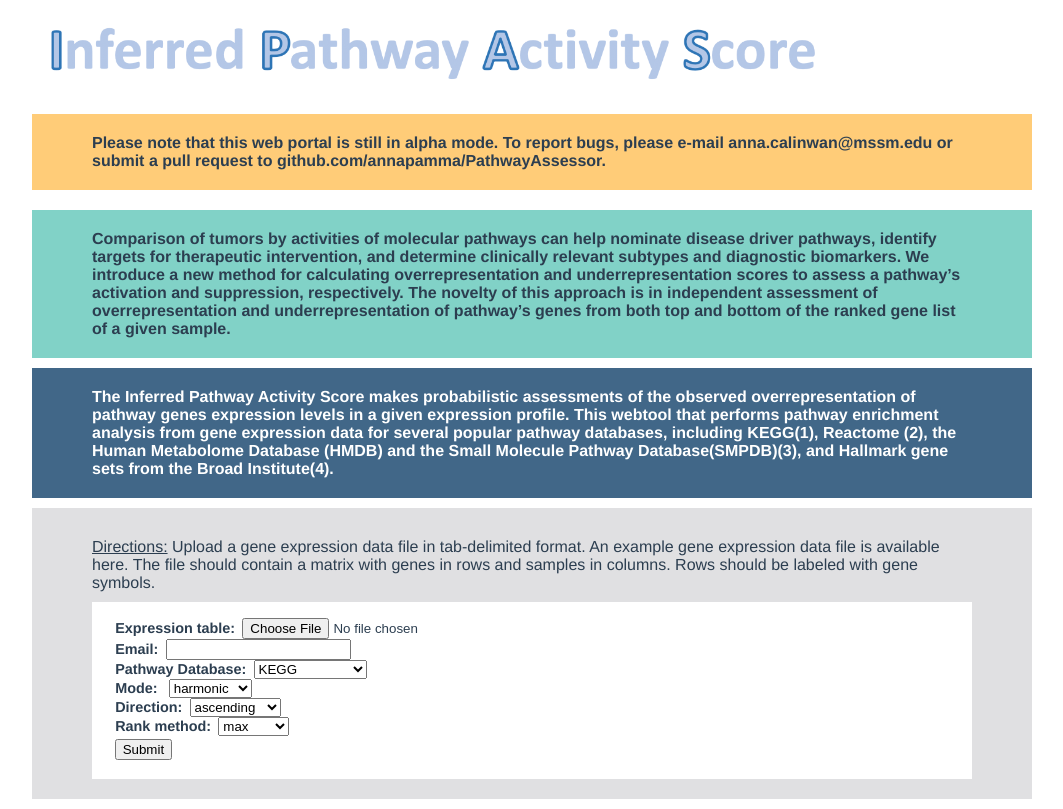
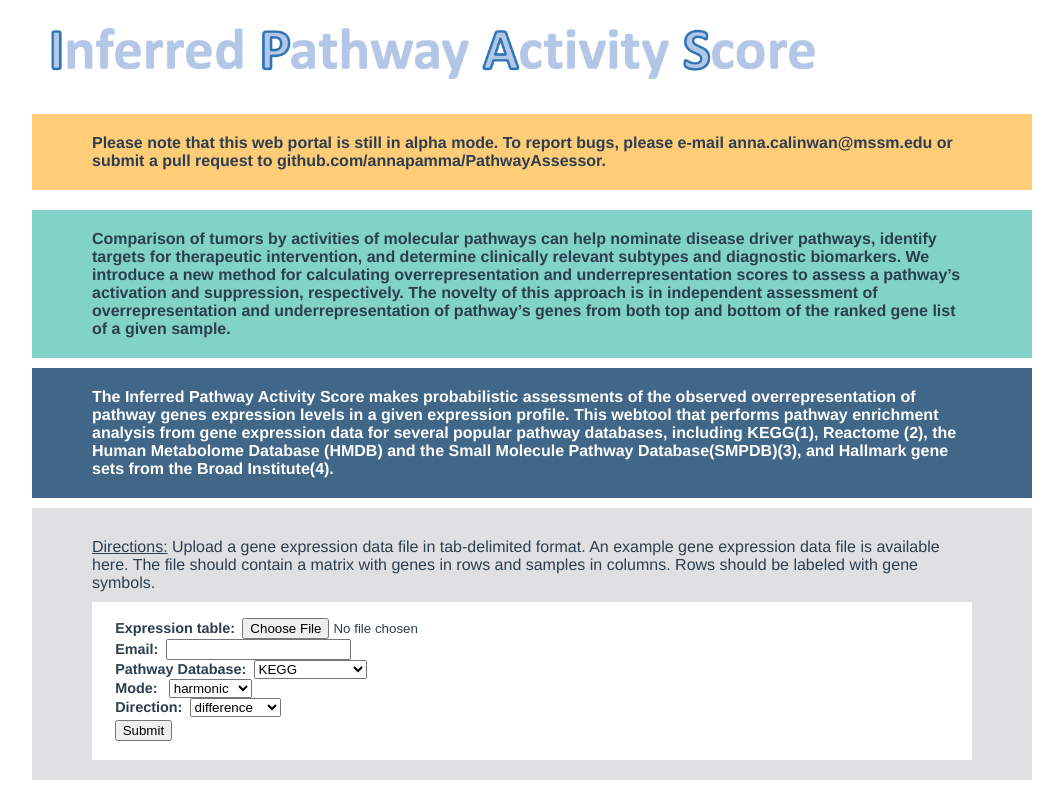
Before and after one commit to RevaLab/PathwayAssessor, a Vue app in the folder client/: page / in a window 1280 px wide. Shown: the whole page, without its empty margins (108-1171 px from the left). Built offline with nearby package versions, Linux system fonts and the light colour scheme.

Commit message:
adds difference to frontend

```diff
--- a/client/src/components/Input.vue
+++ b/client/src/components/Input.vue
@@ -39,11 +39,12 @@
             <div class="fieldset">
                 <label for="direction">Direction:</label>
                 <select id="direction" v-model="sortBy">
+                    <option value="difference">difference</option>
                     <option value="asc">ascending</option>
                     <option value="desc">descending</option>
                 </select>
             </div>
-            <div class="fieldset">
+            <div class="fieldset" v-if="sortBy != 'difference'">
                 <label for="rank_method">Rank method:</label>
                 <select id="rank_method" v-model="rankMethod">
                     <option value="min">min</option>
@@ -79,7 +80,7 @@ export default {
           sent: false,
           sentSuccessful: false,
           db: 'kegg',
-          sortBy: 'asc',
+          sortBy: 'difference',
           mode: 'harmonic',
           rankMethod: 'max',
       }
```
Also changed, not shown: 1 other file (tests, documents, lock files or other folders).
